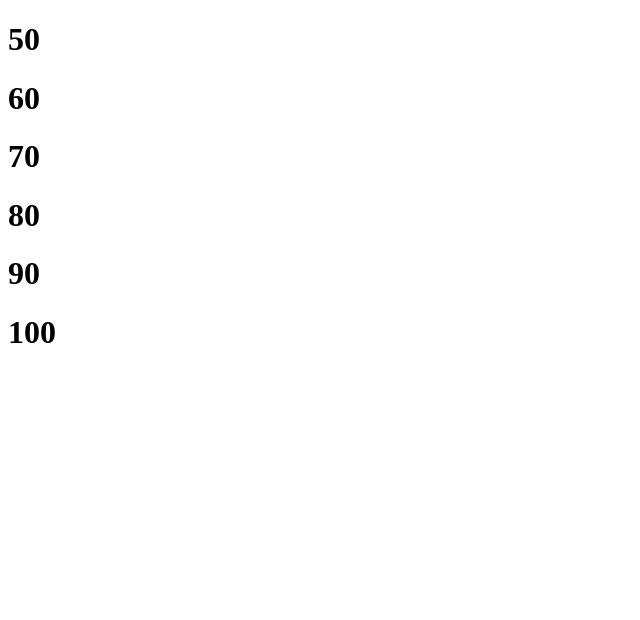
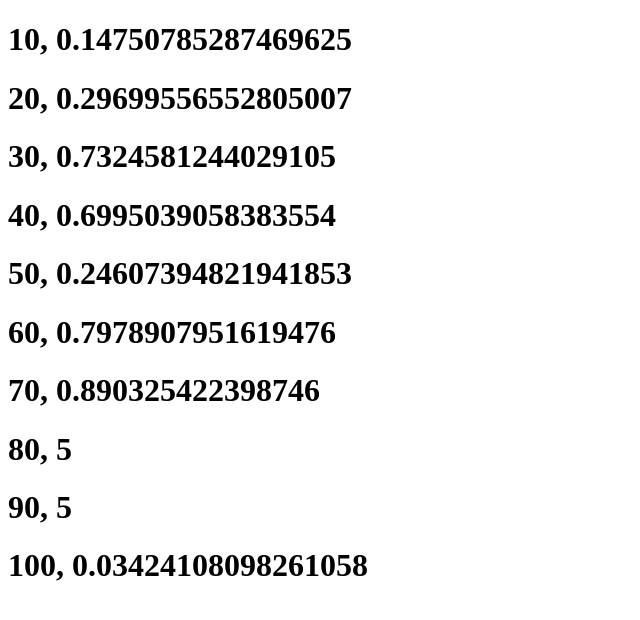
Before and after one commit to abdulsami-2001/Forget-Each-N-EveryThing-Of-Programming-But-Its-A-Try-Again, a React (Create React App) app in the folder React-JS/all-tut-prac-again/: page / in a window 1280 px wide. Shown: the top 620 px of the page, without its empty margins (0-640 px from the left). Built offline with nearby package versions, Linux system fonts and the light colour scheme.

Commit message:
till 37, Keys in RJS

```diff
--- a/React-JS/all-tut-prac-again/src/App.js
+++ b/React-JS/all-tut-prac-again/src/App.js
@@ -42,8 +42,13 @@ import React,{ Component,Fragment} from 'react'
 
 // import CR from './Conditional Renderining 35/CR.component'
 
+// import List from './List 36/List.component'
 
-import List from './List 36/List.component'
+import Key from './Key 37/Key.component'
+
+
+
+
 
 class App extends Component{
 
@@ -107,7 +112,9 @@ class App extends Component{
 
                 {/* <CR isRegister={true} /> */}
 
-                <List/>
+                {/* <List/> */}
+
+                <Key/>
 
             </Fragment >
         )
--- /dev/null
+++ b/React-JS/all-tut-prac-again/src/Key 37/Key.component.jsx
@@ -0,0 +1,25 @@
+import React, { Component } from 'react'
+
+export default class Key extends Component {
+    render() {
+        const arr = [
+            {key:Math.random(), val:10},
+            {key:Math.random(), val:20},
+            {key:Math.random(), val:30},
+            {key:Math.random(), val:40},
+            {key:Math.random(), val:50},
+            {key:Math.random(), val:60},
+            {key:Math.random(), val:70},
+            {key:5, val:80},
+            {key:5, val:90}, // same key
+            {key:Math.random(), val:100},
+        ]
+        return (
+            <>
+                {arr.map((item,index)=>{
+                    return <h1 key={item.key}>{item.val}, {item.key}</h1>
+                })}
+            </>
+        )
+    }
+}
```
